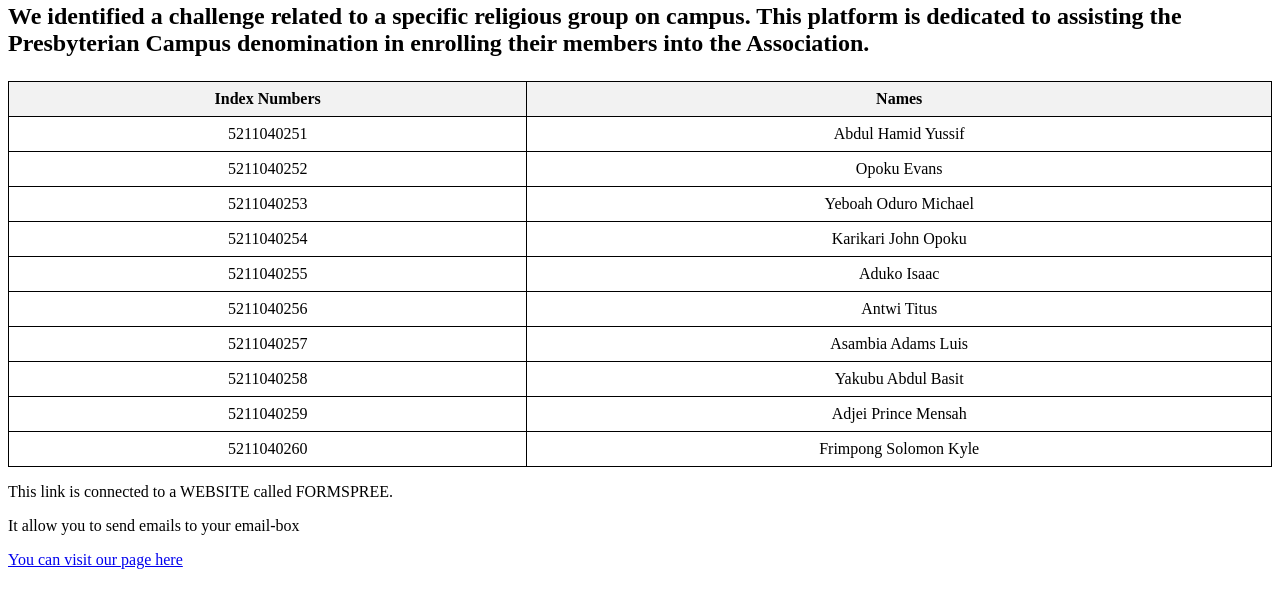
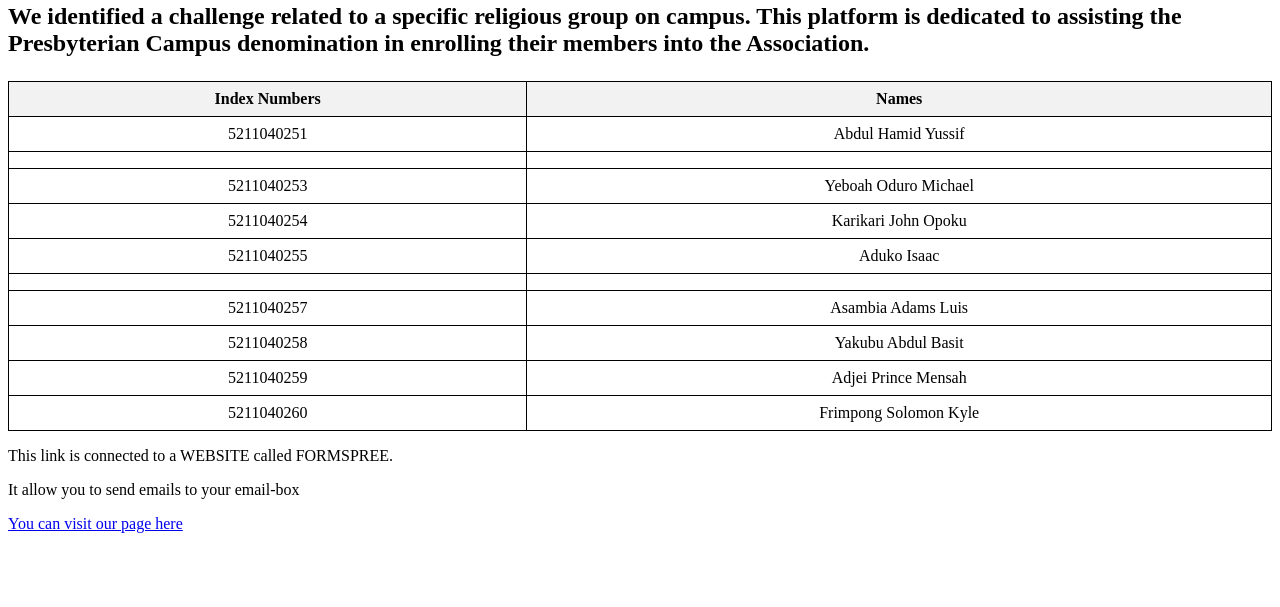
Before and after one commit to yeboahoduromichael/ITE_300-C-.group_6, a plain HTML site: page index.html in a window 1280 px wide. Shown: the part 79-686 px from the top of the page. Drawn offline with Linux system fonts and the light colour scheme.

Commit message:
Update index.html

```diff
--- a/index.html
+++ b/index.html
@@ -36,8 +36,8 @@
             <td>Abdul Hamid Yussif</td>
         </tr>
         <tr>
-            <td>5211040252</td>
-            <td>Opoku Evans</td>
+            <td><!--5211040252--></td>
+            <td><!--Opoku Evans--></td>
         </tr>
         <tr>
             <td>5211040253</td>
@@ -52,8 +52,8 @@
             <td>Aduko Isaac</td>
         </tr>
         <tr>
-            <td>5211040256</td>
-            <td>Antwi Titus</td>
+            <td><!--5211040256--></td>
+            <td><!--Antwi Titus--></td>
         </tr>
          <tr>
             <td>5211040257</td>
```
